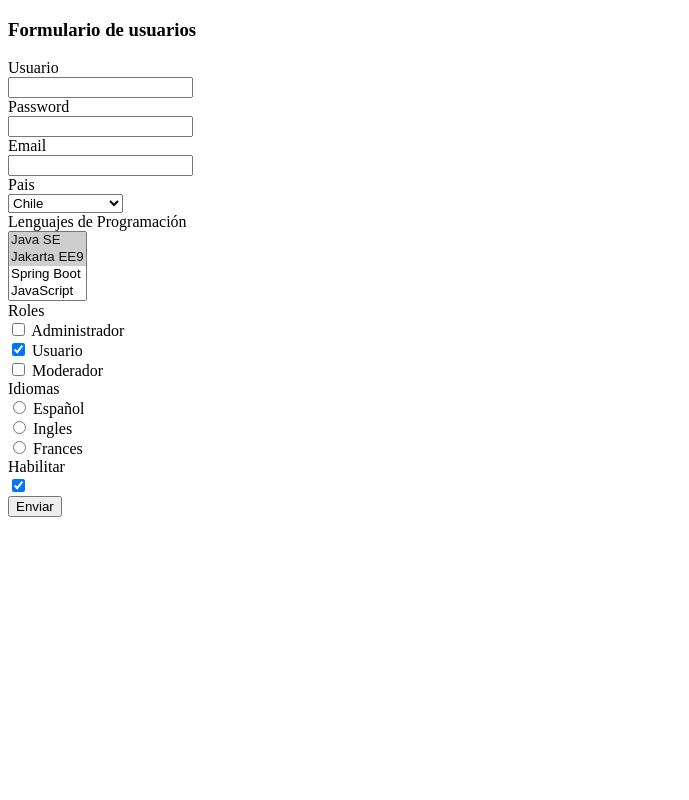
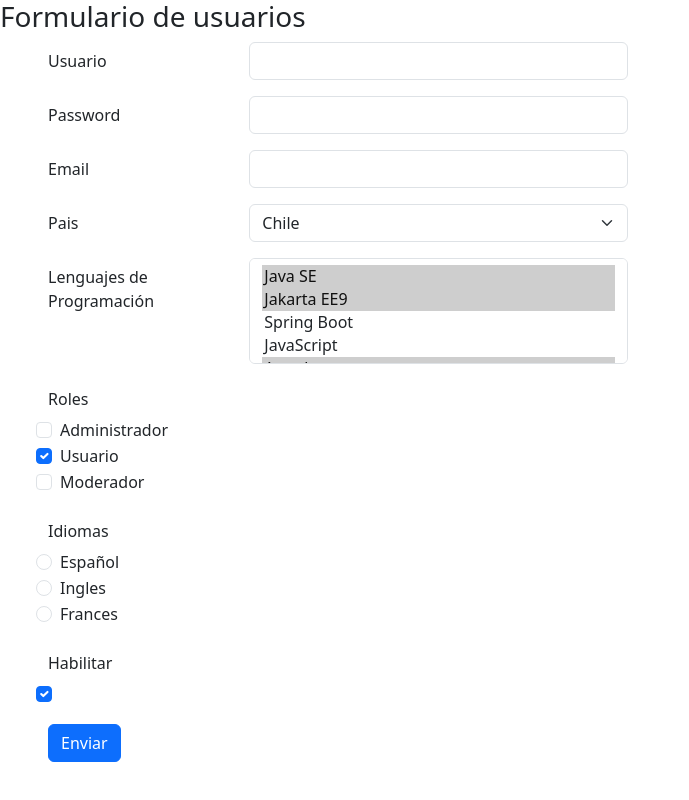
Before and after one commit to JesusPereira-ctrl/Java-Master-Andres-Guzman, a Java web app: page / in a window 1280 px wide. Shown: the whole page, without its empty margins (0-689 px from the left). Run offline with Tomcat 11, a stand-in JSP engine, Linux system fonts and the light colour scheme; some libraries are stand-ins or nearby versions.

Commit message:
feat: Applying CSS styles with Bootstrap

```diff
--- a/content/JakartaEE/webapp-form/src/main/webapp/index.jsp
+++ b/content/JakartaEE/webapp-form/src/main/webapp/index.jsp
@@ -8,13 +8,15 @@
 <head>
     <meta charset="UTF-8">
     <title>Formulario de usuarios</title>
+    <link href="https://cdn.jsdelivr.net/npm/bootstrap@6.0.0-alpha.1/dist/css/bootstrap.min.css" rel="stylesheet"
+          integrity="sha384-B/GM4XqrwHnWXNOWMbloTmrYXZg10cakYGmpfsR/bbzQ6JAJI4ihuyADKLnBgrCe" crossorigin="anonymous">
 </head>
 <body>
 <h3>Formulario de usuarios</h3>
 <%
     if (errores != null && !errores.isEmpty()) {
 %>
-<ul>
+<ul class="alert alert-danger mx-5">
     <%
         for (String error : errores.values()) {
     %>
@@ -28,44 +30,45 @@
 <%
     }
 %>
+<div class="px-5">
     <form action="/webapp-form/registro" method="post">
-    <div>
-        <label for="username">Usuario</label>
-        <div>
-            <input type="text" name="username" id="username">
+        <div class="row mb-3">
+            <label for="username" class="col-form-label col-sm-2">Usuario</label>
+            <div class="col-sm-4">
+                <input type="text" name="username" id="username" class="form-control">
             </div>
             <%
                 if (errores != null && errores.containsKey("username")) {
-                out.println("<small style=\"color: red;\">" + errores.get("username") + "</small>");
+                    out.println("<small class=\"alert alert-danger col-sm-4\" style=\"color: red;\">" + errores.get("username") + "</small>");
                 }
             %>
         </div>
-    <div>
-        <label for="password">Password</label>
-        <div>
-            <input type="password" name="password" id="password">
+        <div class="row mb-3">
+            <label for="password" class="col-form-label col-sm-2">Password</label>
+            <div class="col-sm-4">
+                <input type="password" name="password" id="password" class="form-control">
             </div>
             <%
                 if (errores != null && errores.containsKey("password")) {
-                out.println("<small style=\"color: red;\">" + errores.get("password") + "</small>");
+                    out.println("<small class=\"alert alert-danger col-sm-4\" style=\"color: red;\">" + errores.get("password") + "</small>");
                 }
             %>
         </div>
-    <div>
-        <label for="email">Email</label>
-        <div>
-            <input type="email" name="email" id="email">
+        <div class="row mb-3">
+            <label for="email" class="col-form-label col-sm-2">Email</label>
+            <div class="col-sm-4">
+                <input type="email" name="email" id="email" class="form-control">
             </div>
             <%
                 if (errores != null && errores.containsKey("email")) {
-                out.println("<small style=\"color: red;\">" + errores.get("email") + "</small>");
+                    out.println("<small class=\"alert alert-danger col-sm-4\" style=\"color: red;\">" + errores.get("email") + "</small>");
                 }
             %>
         </div>
-    <div>
-        <label for="pais">Pais</label>
-        <div>
-            <select name="pais" id="pais">
+        <div class="row mb-3">
+            <label for="pais" class="col-form-label col-sm-2">Pais</label>
+            <div class="col-sm-4">
+                <select name="pais" id="pais" class="form-select">
                     <option value="">-- seleccionar --</option>
                     <option value="ES">España</option>
                     <option value="MX">México</option>
@@ -78,14 +81,14 @@
             </div>
             <%
                 if (errores != null && errores.containsKey("pais")) {
-                out.println("<small style=\"color: red;\">" + errores.get("pais") + "</small>");
+                    out.println("<small class=\"alert alert-danger col-sm-4\" style=\"color: red;\">" + errores.get("pais") + "</small>");
                 }
             %>
         </div>
-    <div>
-        <label for="lenguajes">Lenguajes de Programación</label>
-        <div>
-            <select name="lenguajes" id="lenguajes" multiple>
+        <div class="row mb-3">
+            <label for="lenguajes" class="col-form-label col-sm-2">Lenguajes de Programación</label>
+            <div class="col-sm-4">
+                <select name="lenguajes" id="lenguajes" multiple class="form-select">
                     <option value="java" selected>Java SE</option>
                     <option value="javakartaee" selected>Jakarta EE9</option>
                     <option value="spring">Spring Boot</option>
@@ -96,62 +99,63 @@
             </div>
             <%
                 if (errores != null && errores.containsKey("lenguajes")) {
-                out.println("<small style=\"color: red;\">" + errores.get("lenguajes") + "</small>");
+                    out.println("<small class=\"alert alert-danger col-sm-4\" style=\"color: red;\">" + errores.get("lenguajes") + "</small>");
                 }
             %>
         </div>
-    <div>
-        <label>Roles</label>
-        <div>
-            <input type="checkbox" name="roles" value="ROLE_ADMIN">
-            <label>Administrador</label>
+        <div class="row mb-3">
+            <label class="col-form-label col-sm-2">Roles</label>
+            <div class="form-check">
+                <input type="checkbox" name="roles" value="ROLE_ADMIN" class="form-check-input">
+                <label class="form-check-label">Administrador</label>
             </div>
-        <div>
-            <input type="checkbox" name="roles" value="ROLE_USER" checked>
-            <label>Usuario</label>
+            <div class="form-check">
+                <input type="checkbox" name="roles" value="ROLE_USER" checked class="form-check-input">
+                <label class="form-check-label">Usuario</label>
             </div>
-        <div>
-            <input type="checkbox" name="roles" value="ROLE_MODERATOR">
-            <label>Moderador</label>
+            <div class="form-check">
+                <input type="checkbox" name="roles" value="ROLE_MODERATOR" class="form-check-input">
+                <label class="form-check-label">Moderador</label>
             </div>
             <%
                 if (errores != null && errores.containsKey("roles")) {
-                out.println("<small style=\"color: red;\">" + errores.get("roles") + "</small>");
+                    out.println("<small class=\"alert alert-danger col-sm-4\" style=\"color: red;\">" + errores.get("roles") + "</small>");
                 }
             %>
         </div>
-    <div>
-        <label>Idiomas</label>
-        <div>
-            <input type="radio" name="idioma" value="es">
-            <label>Español</label>
+        <div class="row mb-3">
+            <label class="col-form-label col-sm-2">Idiomas</label>
+            <div class="form-check">
+                <input type="radio" name="idioma" value="es" class="form-check-input">
+                <label class="form-check-label">Español</label>
             </div>
-        <div>
-            <input type="radio" name="idioma" value="en">
-            <label>Ingles</label>
+            <div class="form-check">
+                <input type="radio" name="idioma" value="en" class="form-check-input">
+                <label class="form-check-label">Ingles</label>
             </div>
-        <div>
-            <input type="radio" name="idioma" value="fr">
-            <label>Frances</label>
+            <div class="form-check">
+                <input type="radio" name="idioma" value="fr" class="form-check-input">
+                <label class="form-check-label">Frances</label>
             </div>
             <%
                 if (errores != null && errores.containsKey("idioma")) {
-                out.println("<small style=\"color: red;\">" + errores.get("idioma") + "</small>");
+                    out.println("<small class=\"alert alert-danger col-sm-4\" style=\"color: red;\">" + errores.get("idioma") + "</small>");
                 }
             %>
         </div>
-    <div>
-        <label for="habilitar">Habilitar</label>
-        <div>
-            <input type="checkbox" name="habilitar" id="habilitar" checked>
+        <div class="row mb-3">
+            <label for="habilitar" class="col-form-label col-sm-2">Habilitar</label>
+            <div class="form-check">
+                <input type="checkbox" name="habilitar" id="habilitar" checked class="form-check-input">
             </div>
         </div>
+        <div class="row mb-3">
             <div>
-        <div>
-            <input type="submit" value="Enviar">
+                <input type="submit" value="Enviar" class="btn btn-primary">
             </div>
         </div>
         <input type="hidden" name="secreto" value="12345">
     </form>
+</div>
 </body>
 </html>
```
Lines whose indentation alone changed are shown as unchanged.
